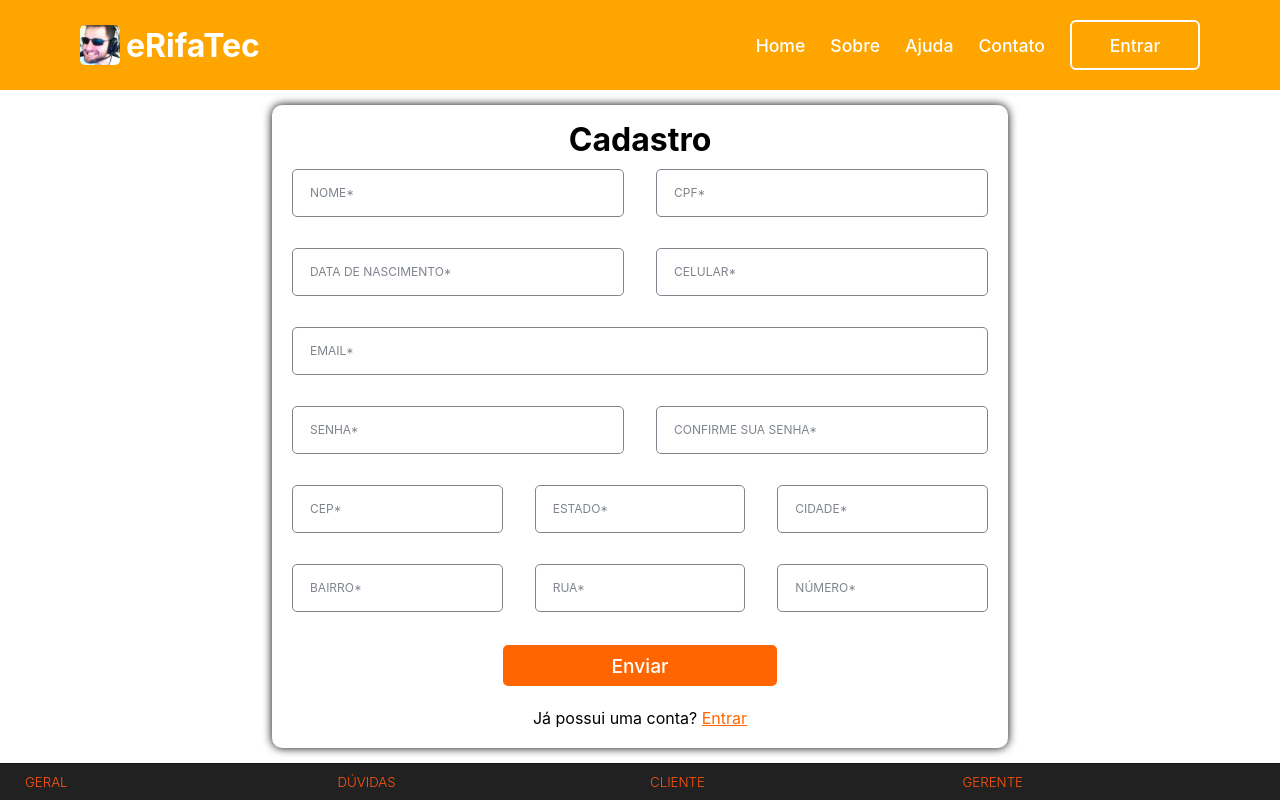
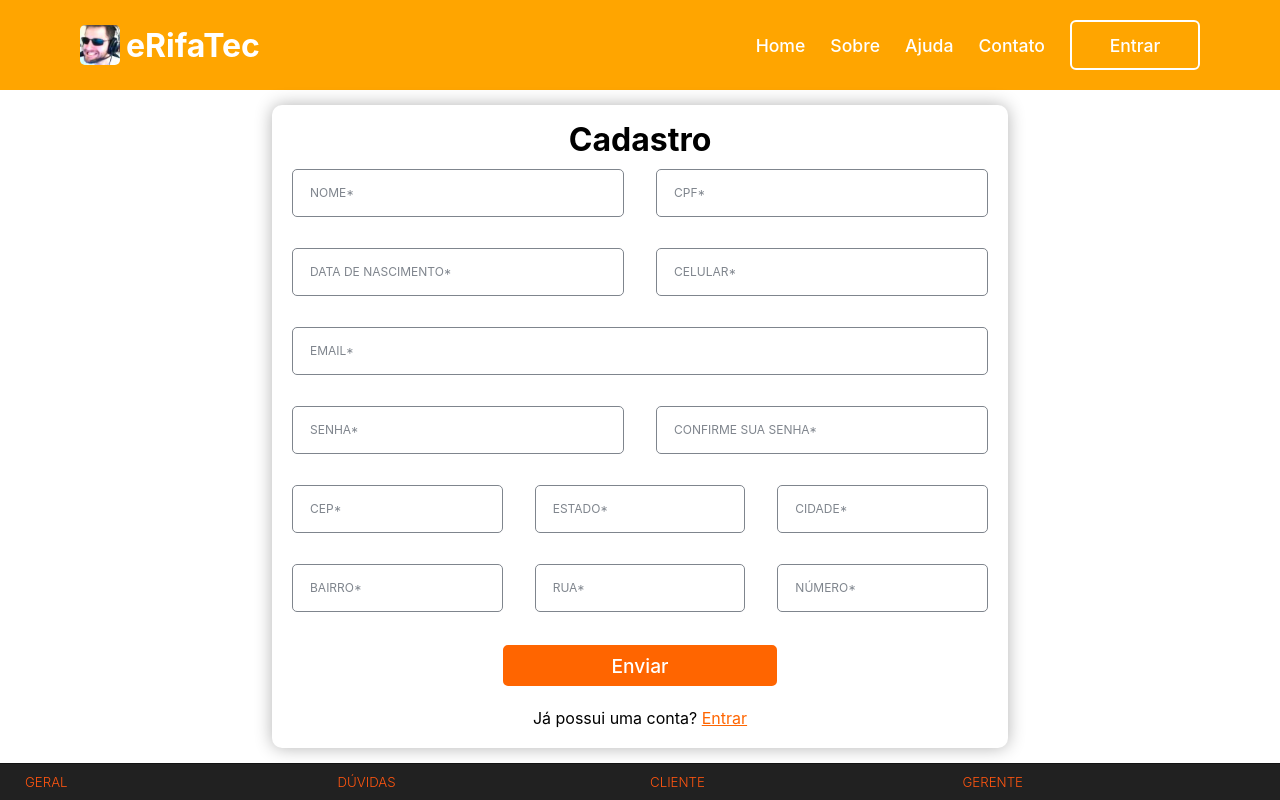
Before and after one commit to TCCMarcoLemasArthur/eRifaTec, a React (Create React App) app: page /cadastrar in a window 1280 px wide. Shown: the top 800 px of the page. Built offline with nearby package versions, Linux system fonts and the light colour scheme.

Commit message:
Sombra dos formulário reduzida

```diff
--- a/src/frontend/estilos/formusuario.css
+++ b/src/frontend/estilos/formusuario.css
@@ -7,7 +7,7 @@
     background-color: white;
     padding: 15px 20px 0;
     border-radius: 10px;
-    box-shadow: 0 0 10px black;
+    box-shadow: 0 0 17px rgba(0, 0, 0, 0.3);
 }
 
 .formUsuario .titulo {
--- a/src/frontend/estilos/login.css
+++ b/src/frontend/estilos/login.css
@@ -7,7 +7,7 @@
     background-color: white;
     padding: 15px 20px 0;
     border-radius: 10px;
-    box-shadow: 0 0 10px black;
+    box-shadow: 0 0 17px rgba(0, 0, 0, 0.3);
 }
 
 .loginForm .titulo {
```
Also changed, not shown: src/backend/controle/conectaBD.ts (deleted, +0 -52 lines).
